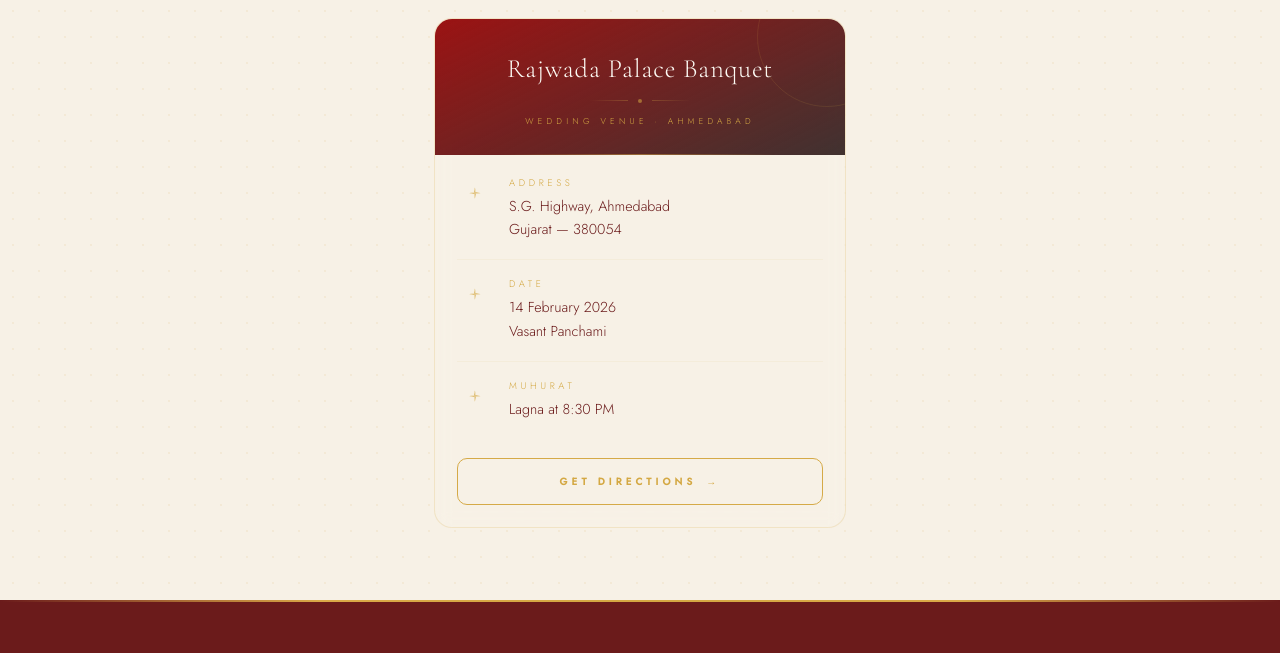
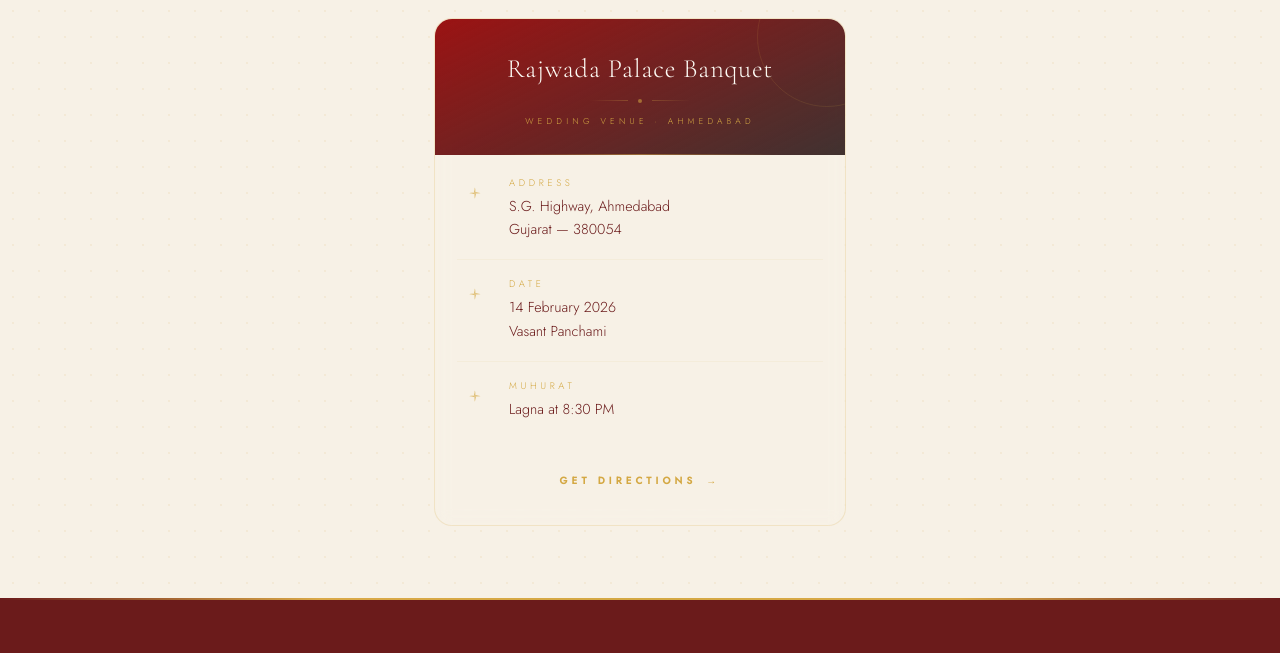
Before and after one commit to kevinbhojani2001/Marriage-Invitation, a plain HTML site: page index.html in a window 1280 px wide. Shown: the part 2895-3548 px from the top of the page. Drawn offline with nearby package versions, Linux system fonts and the light colour scheme.

Commit message:
Update index.html

```diff
--- a/index.html
+++ b/index.html
@@ -529,7 +529,7 @@ section { position: relative; }
   font-size: .62rem; letter-spacing: .42em; text-transform: uppercase;
   font-family: 'Jost', sans-serif; font-weight: 400;
   border-radius: 10px;
-  border: 1px solid rgba(212, 168, 67, 0.973);
+  border: 1px solid var(--gold-it);
   position: relative; overflow: hidden;
   transition: border-color .35s var(--ease-out), color .3s;
 }
```
